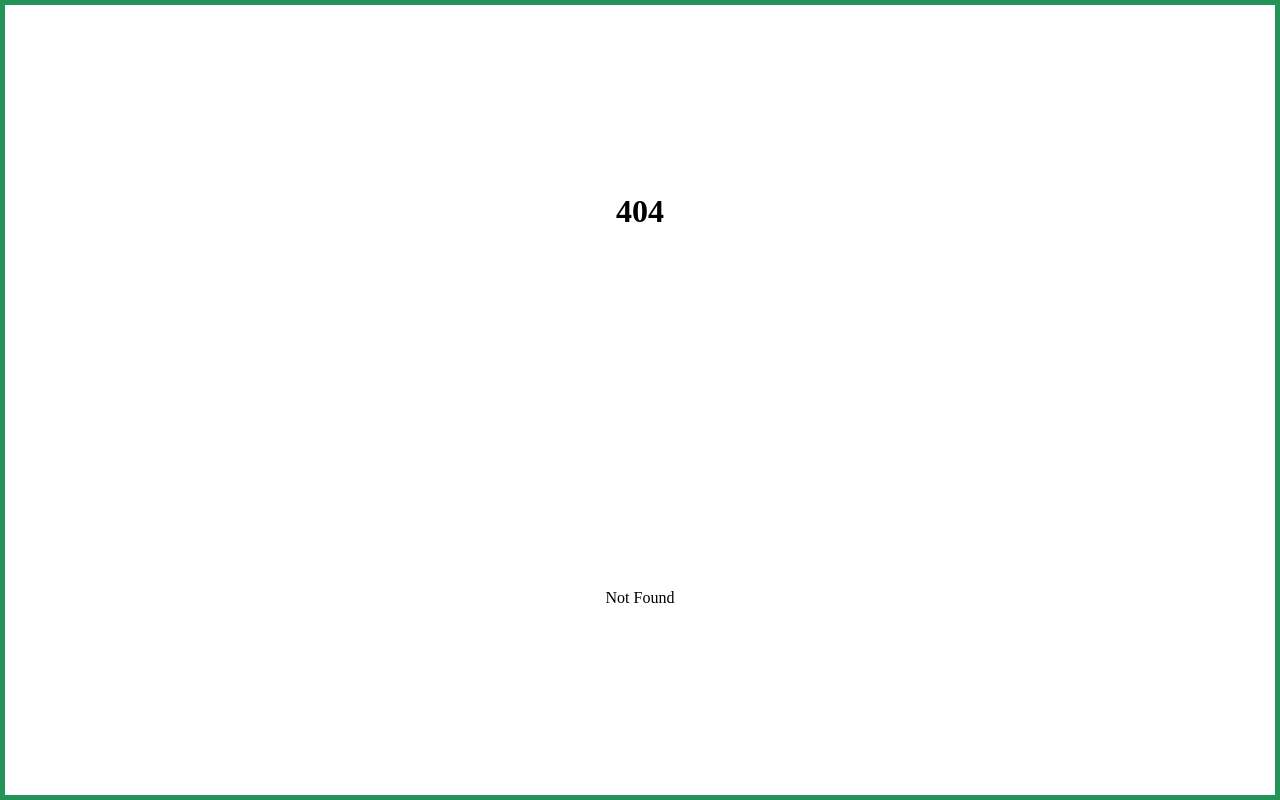
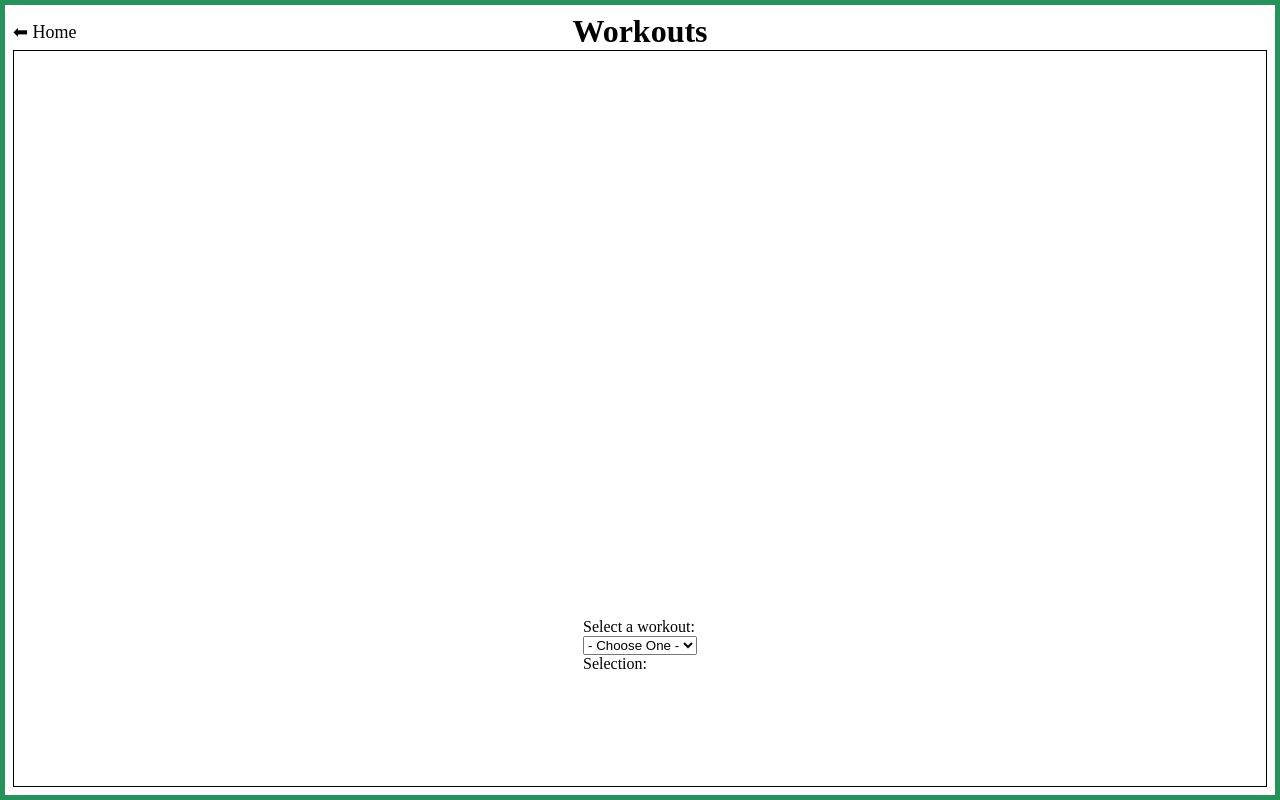
Before and after one commit to GMSoudersJr/card-workout, a SvelteKit app: page /workouts in a window 1280 px wide. Before the commit this address had no page. Built offline with nearby package versions, Linux system fonts and the light colour scheme.

Commit message:
Add workout page

```diff
--- /dev/null
+++ b/src/lib/components/workouts/WorkoutSelect.svelte
@@ -0,0 +1,36 @@
+<script lang="ts">
+  import { EWorkouts } from '../../../enums/workouts';
+
+  let selected: string;
+  const workouts = Object.values(EWorkouts);
+</script>
+
+<div class="workout-selection-container">
+  <label
+    class="workout-selection-label"
+    id="workout-selection-label"
+    for="workout-selection"
+  >
+    Select a workout:
+  </label>
+  <select
+    name="workout-selection"
+    id="workout-selection"
+    bind:value={selected}
+  >
+      <option value="">- Choose One -</option>
+    {#each workouts as workout (workout)}
+      <option value={workout}>{workout}</option>
+    {/each}
+  </select>
+  <p>Selection: {selected}</p>
+</div>
+
+<style>
+  .workout-selection-container {
+    display: grid;
+    grid-template-columns: max-content;
+    grid-template-rows: repeat(2, min-content);
+    place-self: center;
+  }
+</style>
--- /dev/null
+++ b/src/routes/workouts/+layout.svelte
@@ -0,0 +1,39 @@
+<script lang="ts">
+</script>
+
+<main>
+  <div class="nav-and-heading">
+    <a href="/" class="nav-link">
+      ⬅ Home
+    </a>
+    <h1 class="heading">Workouts</h1>
+  </div>
+  <slot />
+</main>
+
+<style>
+  main {
+    height: 100%;
+    width: 100%;
+    display: grid;
+    grid-template-columns: 1fr;
+    grid-template-rows: min-content 1fr;
+  }
+  .nav-and-heading {
+    width: 100%;
+    display: grid;
+    grid-template-columns: repeat(3, 1fr);
+    align-items: center;
+    grid-template-areas: "nav heading .";
+  }
+  .nav-link {
+    grid-area: nav;
+    font-size: large;
+    text-decoration: none;
+    color: #000000;
+  }
+  .heading {
+    grid-area: heading;
+    place-self: center;
+  }
+</style>
--- /dev/null
+++ b/src/routes/workouts/+page.svelte
@@ -0,0 +1,41 @@
+<script lang="ts">
+  import WorkoutSelect from '$lib/components/workouts/WorkoutSelect.svelte';
+</script>
+
+<div class="page-container">
+  <div
+    id="workout-by-suit-container"
+    class="workout-by-suit-container"
+  >
+    <!--
+    Will have 4 sections, one for each suit
+    where exercises will be chosen for each.
+    -->
+  </div>
+  <div
+    id="exercises-based-workout"
+    class="exercises-based-workout"
+  >
+    <!--
+    A scrollable area, with boxes for each exercise
+    based on the workout type that is chosen below.
+    -->
+  </div>
+
+  <WorkoutSelect />
+</div>
+
+<style>
+  .page-container {
+    border: 1px solid black;
+    display: grid;
+    grid-template-columns: 1fr;
+    grid-template-rows: auto;
+  }
+  .workout-selection-container {
+    display: grid;
+    grid-template-columns: max-content;
+    grid-template-rows: repeat(2, min-content);
+    place-self: center;
+  }
+</style>
```
Also changed, not shown: src/routes/Homepage.svelte (+18 -5 lines).
